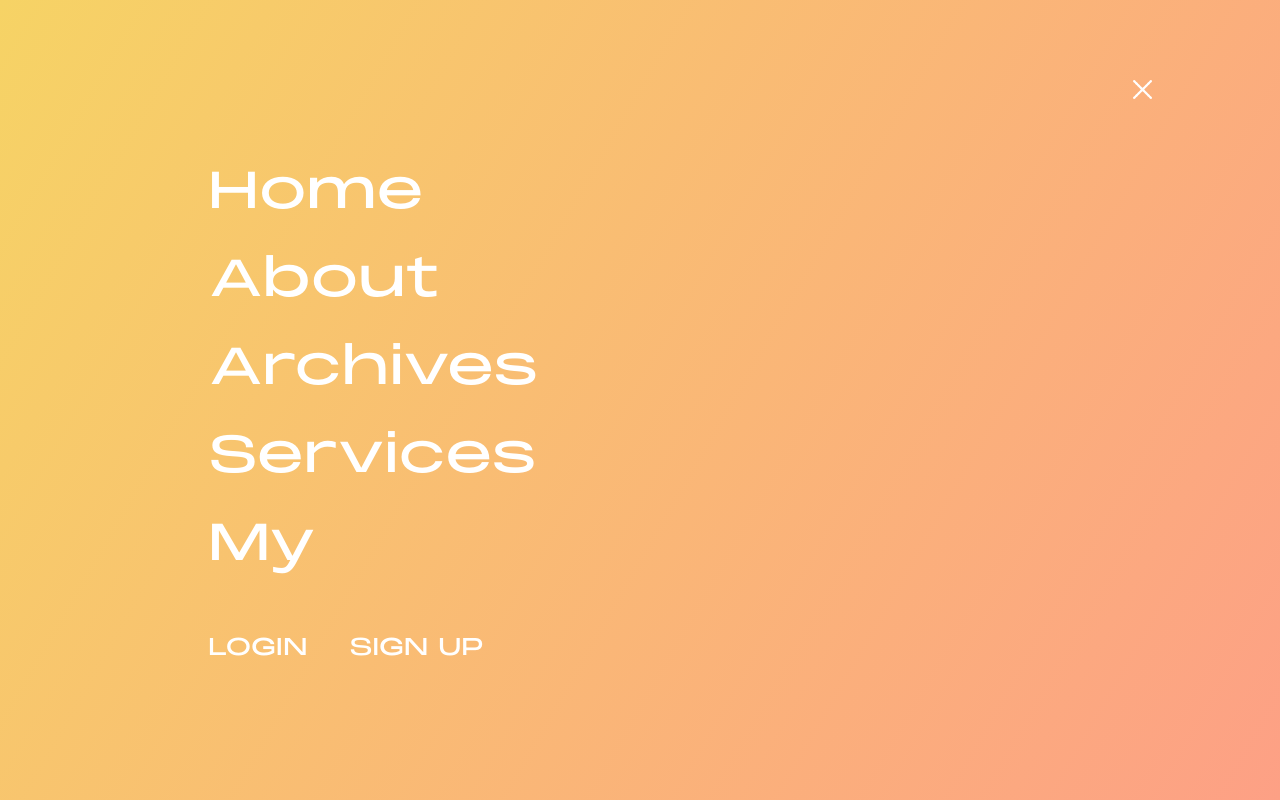
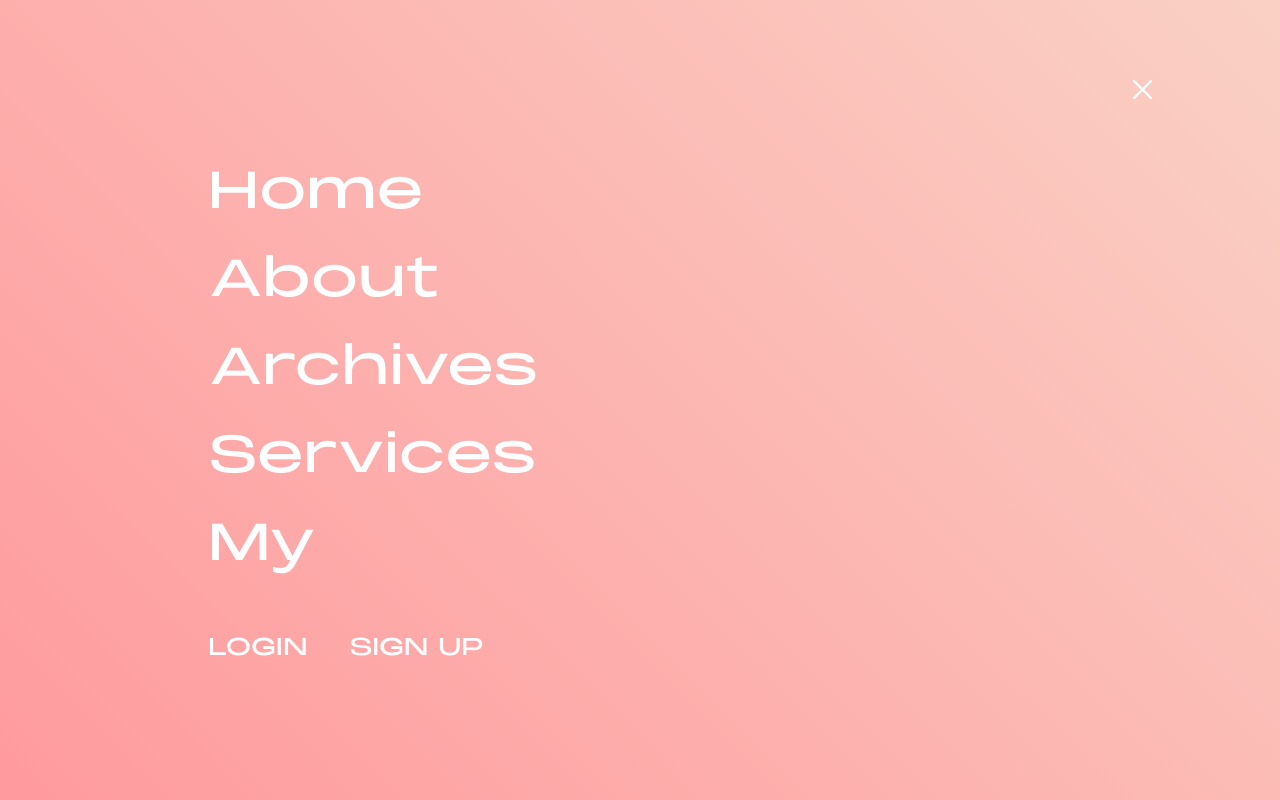
Before and after one commit to SU-ZIP/SUZIP-Frontend, a React (Create React App) app: page / in a window 1280 px wide. Both pictures are taken after a click on the picture 1209 px from the left and 51 px from the top of the page. Built offline with nearby package versions, Linux system fonts and the light colour scheme.

Commit message:
[Feat] 인덱스 배경 색상 트랜지션

```diff
--- a/src/pages/IndexPage.tsx
+++ b/src/pages/IndexPage.tsx
@@ -1,4 +1,4 @@
-import React, { PropsWithChildren } from "react";
+import React, { useEffect, useState } from "react";
 import { Link } from "react-router-dom";
 import styled from "styled-components";
 import closeButton from "../assets/images/close.png";
@@ -15,12 +15,13 @@ const ModalOverlay = styled.div`
   align-items: center;
 `;
 
-const ModalContainer = styled.div`
+const ModalContainer = styled.div<{ backgroundColor: string }>`
   width: 100vw;
   height: 100vh;
   display: flex;
   align-items: center;
-  background: linear-gradient(120deg, #f6d365 0%, #fda085 100%);
+  background: ${({ backgroundColor }) => backgroundColor};
+  transition: background 3s ease-in-out;
 `;
 
 const MenuContainer = styled.div`
@@ -77,23 +78,35 @@ interface IndexPageProps {
   onClose: () => void;
 }
 
-//function Modal({
-//  onClickToggleModal,
-//  children,
-//}: PropsWithChildren<ModalDefaultType>)
+function IndexPage({ onClose }: IndexPageProps) {
+  const [backgroundColor, setBackgroundColor] = useState("");
 
-function IndexPage({ onClose }: IndexPageProps) {
-  function changeColors() {
-    const color1 = `linear-gradient(45deg, #ff9a9e 0%, #fad0c4 99%, #fad0c4 100%)`;
-    const color2 = `linear-gradient(120deg, #a1c4fd 0%, #c2e9fb 100%)`;
-    const color3 = `linear-gradient(120deg, #f6d365 0%, #fda085 100%)`;
-    const color4 = `linear-gradient(135deg, #667eea 0%, #764ba2 100%)`;
-    const color5 = `linear-gradient(0deg, #96fbc4 0%, #f9f586 100%)`;
-  }
+  useEffect(() => {
+    const colors = [
+      "linear-gradient(45deg, #ff9a9e 0%, #fad0c4 99%, #fad0c4 100%)",
+      "linear-gradient(120deg, #a1c4fd 0%, #c2e9fb 100%)",
+      "linear-gradient(120deg, #f6d365 0%, #fda085 100%)",
+      "linear-gradient(135deg, #667eea 0%, #764ba2 100%)",
+      "linear-gradient(0deg, #96fbc4 0%, #f9f586 100%)",
+    ];
+
+    setBackgroundColor(colors[0]);
+
+    let currentIndex = 1;
+
+    const interval = setInterval(() => {
+      if (!document.hidden) {
+        setBackgroundColor(colors[currentIndex]);
+        currentIndex = (currentIndex + 1) % colors.length;
+      }
+    }, 8000);
+
+    return () => clearInterval(interval);
+  }, []);
 
   return (
     <ModalOverlay>
-      <ModalContainer>
+      <ModalContainer backgroundColor={backgroundColor}>
         <CloseBTN src={closeButton} onClick={onClose} />
         <MenuContainer>
           <IndexMenu>
```
